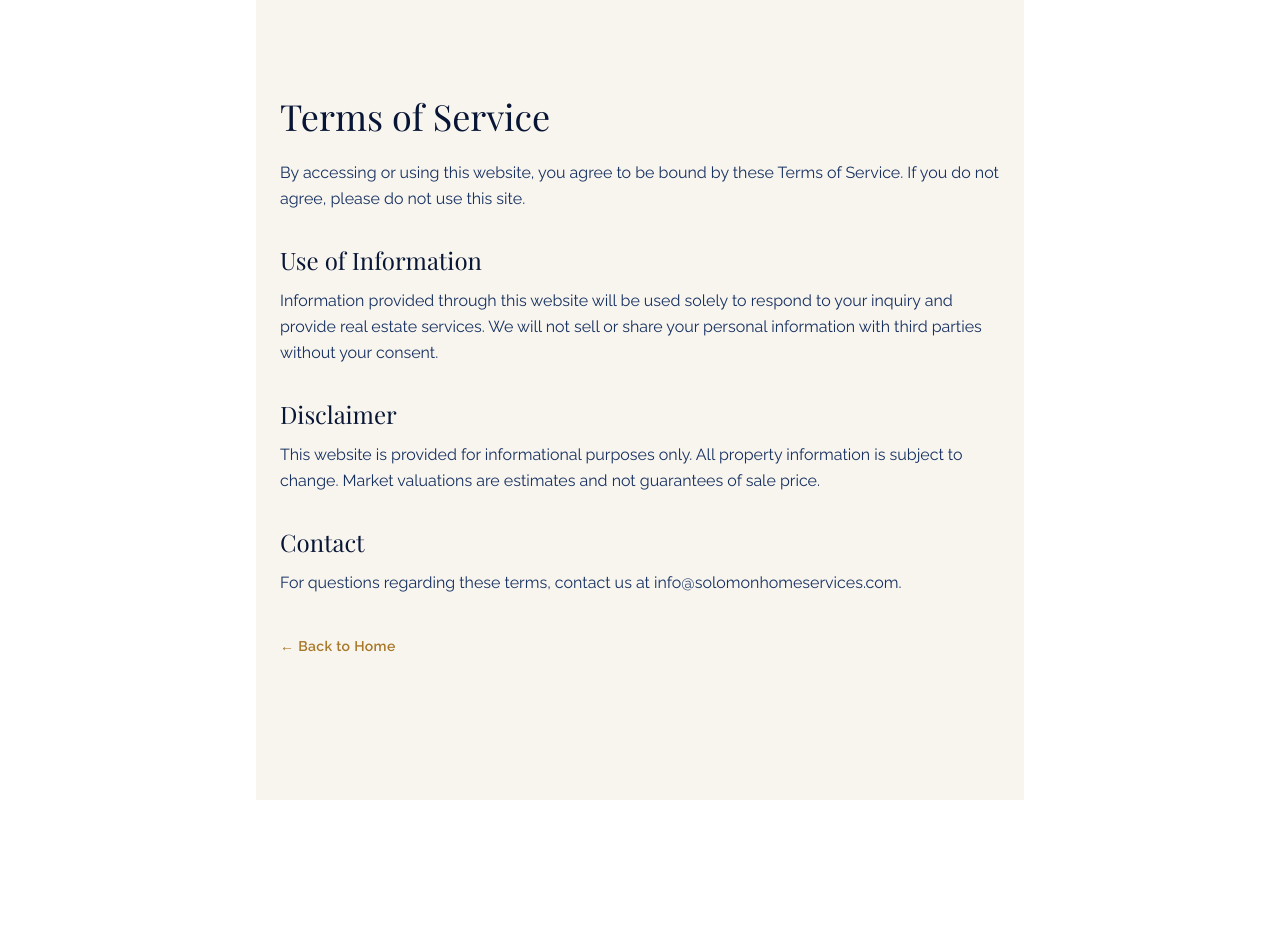
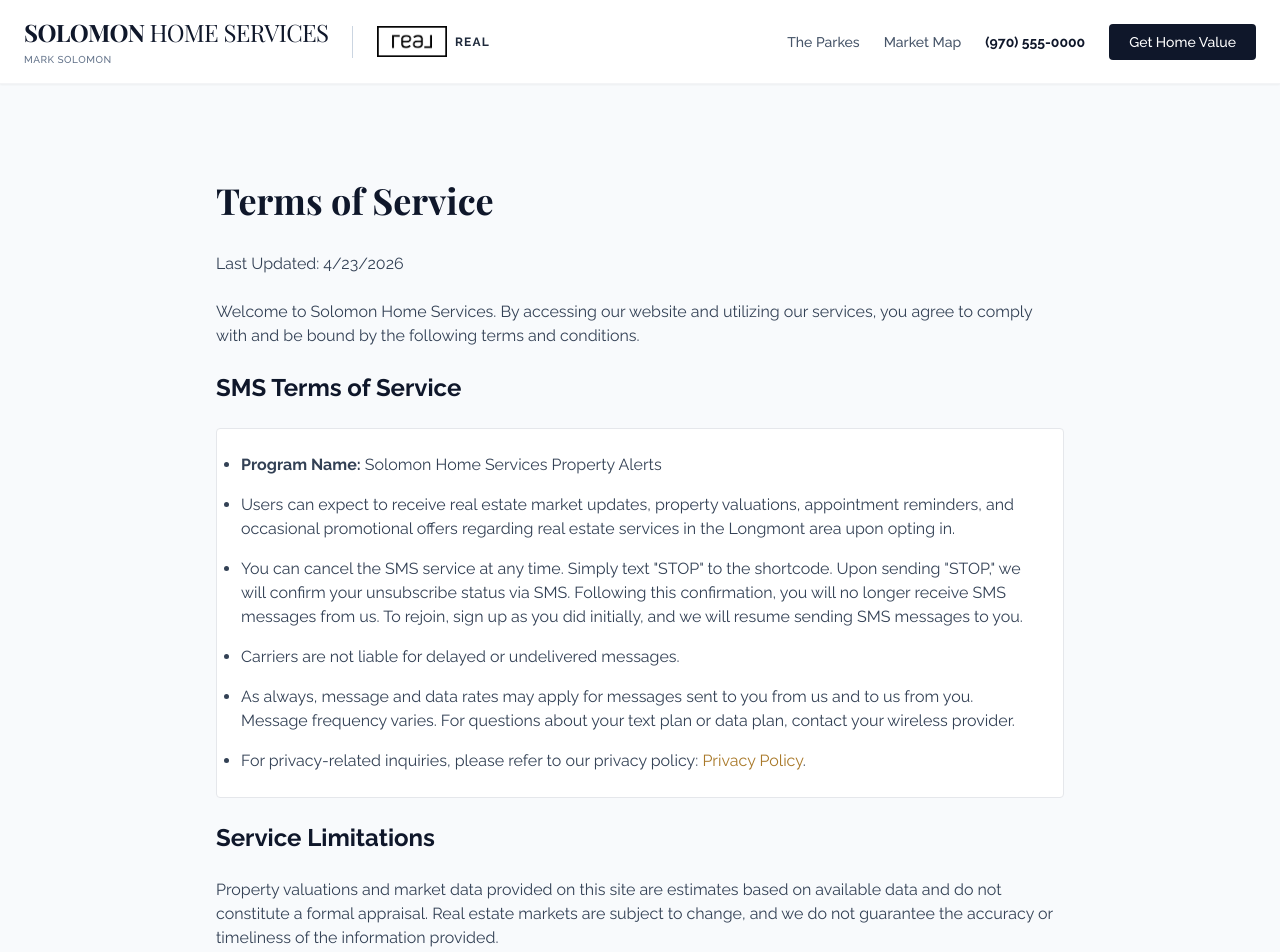
Before and after one commit to lasersolosbd/Parkes-at-Stonebridge-Microsite, a Next.js app: page /terms in a window 1280 px wide. Shown: the top 952 px of the page. Before the commit the page ends 800 px from the top, so only its background shows below. Built offline with nearby package versions, Linux system fonts and the light colour scheme; a web font is replaced by a local one.

Commit message:
Update page.tsx

```diff
--- a/app/terms/page.tsx
+++ b/app/terms/page.tsx
@@ -1,29 +1,41 @@
-export default function TermsPage() {
+import Navbar from "@/components/Navbar";
+import Footer from "@/components/Footer";
+import Link from "next/link";
+
+export default function TermsOfService() {
   return (
-    <main className="min-h-screen bg-cream px-6 py-24 max-w-3xl mx-auto">
-      <h1 className="font-display text-4xl text-navy-900 mb-6">Terms of Service</h1>
-      <p className="text-navy-700 leading-relaxed mb-4">
-        By accessing or using this website, you agree to be bound by these Terms of Service.
-        If you do not agree, please do not use this site.
-      </p>
-      <h2 className="font-display text-2xl text-navy-900 mt-8 mb-3">Use of Information</h2>
-      <p className="text-navy-700 leading-relaxed mb-4">
-        Information provided through this website will be used solely to respond to your inquiry
-        and provide real estate services. We will not sell or share your personal information
-        with third parties without your consent.
-      </p>
-      <h2 className="font-display text-2xl text-navy-900 mt-8 mb-3">Disclaimer</h2>
-      <p className="text-navy-700 leading-relaxed mb-4">
-        This website is provided for informational purposes only. All property information is
-        subject to change. Market valuations are estimates and not guarantees of sale price.
-      </p>
-      <h2 className="font-display text-2xl text-navy-900 mt-8 mb-3">Contact</h2>
-      <p className="text-navy-700 leading-relaxed">
-        For questions regarding these terms, contact us at info@solomonhomeservices.com.
-      </p>
-      <a href="/" className="inline-block mt-10 text-gold-600 hover:text-gold-500 font-semibold tracking-wide text-sm">
-        ← Back to Home
-      </a>
+    <main className="min-h-screen bg-slate-50">
+      <Navbar />
+      <div className="max-w-4xl mx-auto px-6 py-24">
+        <h1 className="text-4xl font-display font-bold text-slate-900 mb-8">Terms of Service</h1>
+        <div className="prose prose-slate max-w-none space-y-6 text-slate-700">
+          <p>Last Updated: {new Date().toLocaleDateString()}</p>
+          <p>
+            Welcome to Solomon Home Services. By accessing our website and utilizing our services, you agree to comply with and be bound by the following terms and conditions.
+          </p>
+
+          <h2 className="text-2xl font-bold text-slate-900 mt-8 mb-4">SMS Terms of Service</h2>
+          <ul className="list-disc pl-6 space-y-4 bg-white p-6 border border-gray-200 rounded">
+            <li><strong>Program Name:</strong> Solomon Home Services Property Alerts</li>
+            <li>Users can expect to receive real estate market updates, property valuations, appointment reminders, and occasional promotional offers regarding real estate services in the Longmont area upon opting in.</li>
+            <li>You can cancel the SMS service at any time. Simply text "STOP" to the shortcode. Upon sending "STOP," we will confirm your unsubscribe status via SMS. Following this confirmation, you will no longer receive SMS messages from us. To rejoin, sign up as you did initially, and we will resume sending SMS messages to you.</li>
+            <li>Carriers are not liable for delayed or undelivered messages.</li>
+            <li>As always, message and data rates may apply for messages sent to you from us and to us from you. Message frequency varies. For questions about your text plan or data plan, contact your wireless provider.</li>
+            <li>For privacy-related inquiries, please refer to our privacy policy: <Link href="/privacy" className="text-gold-600 hover:underline">Privacy Policy</Link>.</li>
+          </ul>
+
+          <h2 className="text-2xl font-bold text-slate-900 mt-8 mb-4">Service Limitations</h2>
+          <p>
+            Property valuations and market data provided on this site are estimates based on available data and do not constitute a formal appraisal. Real estate markets are subject to change, and we do not guarantee the accuracy or timeliness of the information provided.
+          </p>
+
+          <h2 className="text-2xl font-bold text-slate-900 mt-8 mb-4">Governing Law</h2>
+            <p>
+            These terms and conditions are governed by and construed in accordance with the laws of the State of Colorado.
+          </p>
+        </div>
+      </div>
+      <Footer />
     </main>
   );
 }
```
